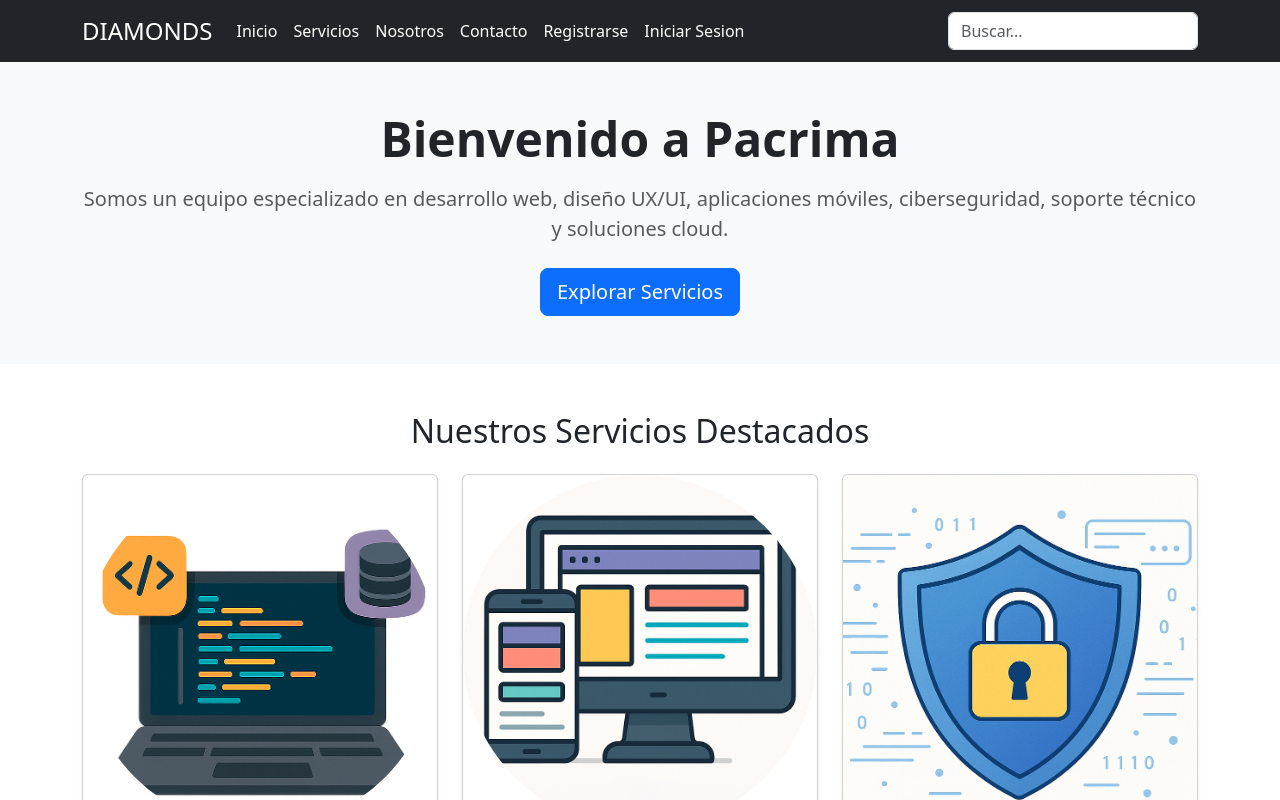
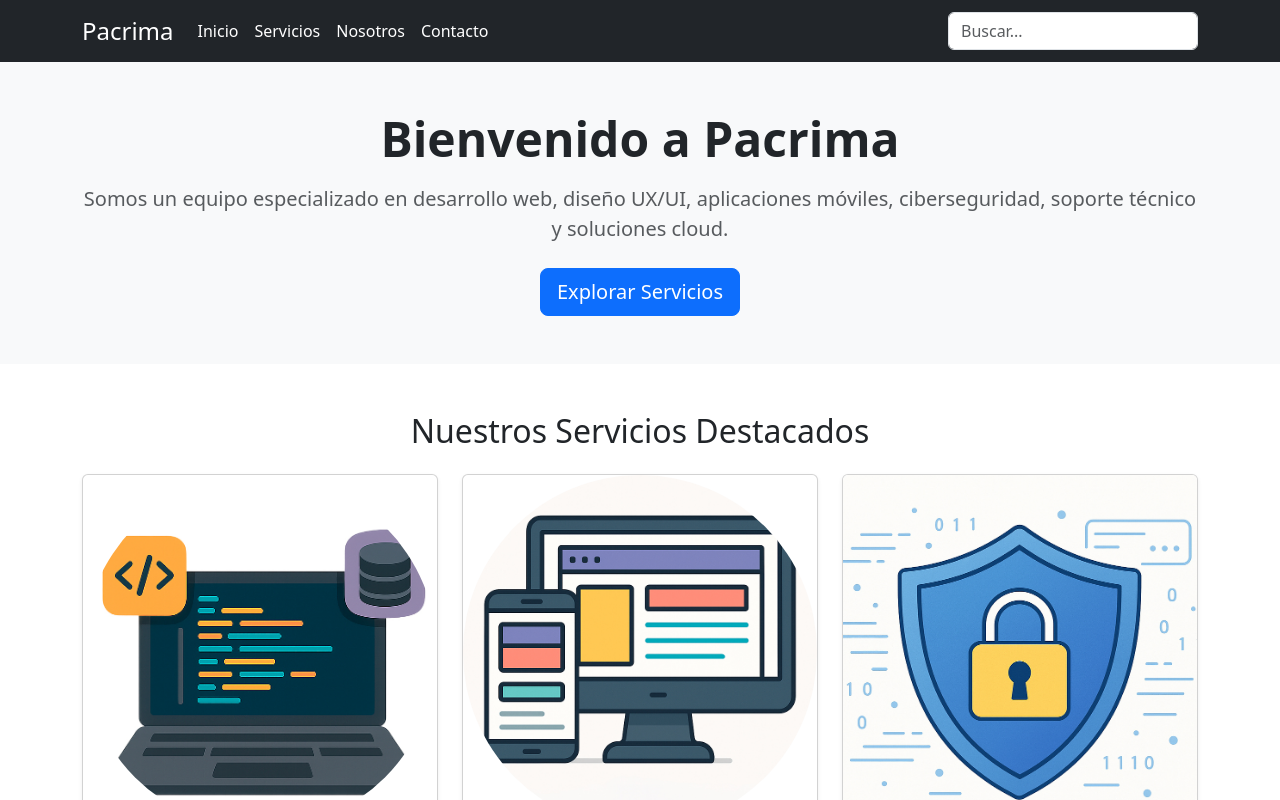
Before and after one commit to reyesgb/react-diamonds, a React (Create React App) app: page / in a window 1280 px wide. Shown: the top 800 px of the page. Built offline with nearby package versions, Linux system fonts and the light colour scheme.

Commit message:
Modificacion NavBar
Se cambia la cantidad de contenido en el NavBar

```diff
--- a/src/App.js
+++ b/src/App.js
@@ -74,6 +74,9 @@ function App() {
 
 
 
+
+
+
         </Routes>
       </div>
       <Footer />
--- a/src/components/NavbarPacrima.js
+++ b/src/components/NavbarPacrima.js
@@ -60,7 +60,7 @@ function NavbarPacrima() {
     <Navbar bg="dark" variant="dark" expand="lg" sticky="top">
       <Container>
         <Navbar.Brand onClick={() => navigate("/")} style={{ cursor: "pointer" }}>
-          DIAMONDS
+          Pacrima
         </Navbar.Brand>
 
         <Navbar.Toggle aria-controls="navbar-nav" />
@@ -70,8 +70,6 @@ function NavbarPacrima() {
             <Nav.Link onClick={() => navigate("/servicios")}>Servicios</Nav.Link>
             <Nav.Link onClick={() => navigate("/nosotros")}>Nosotros</Nav.Link>
             <Nav.Link onClick={() => navigate("/contacto")}>Contacto</Nav.Link>
-            <Nav.Link onClick={() => navigate("/register")}>Registrarse</Nav.Link>
-            <Nav.Link onClick={() => navigate("/login")}>Iniciar Sesion</Nav.Link>
           </Nav>
 
           {/* 🔎 Buscador Predictivo */}
```
